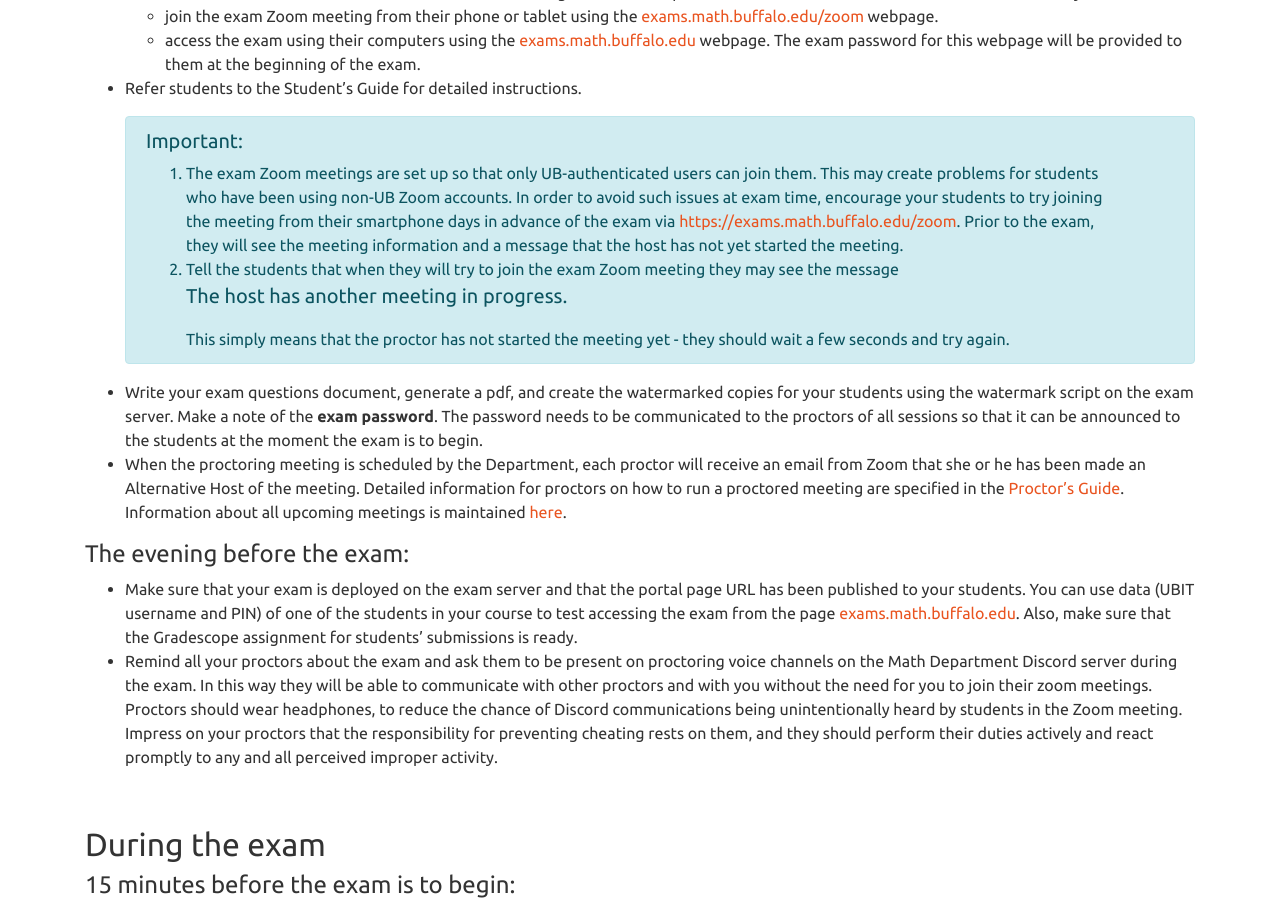
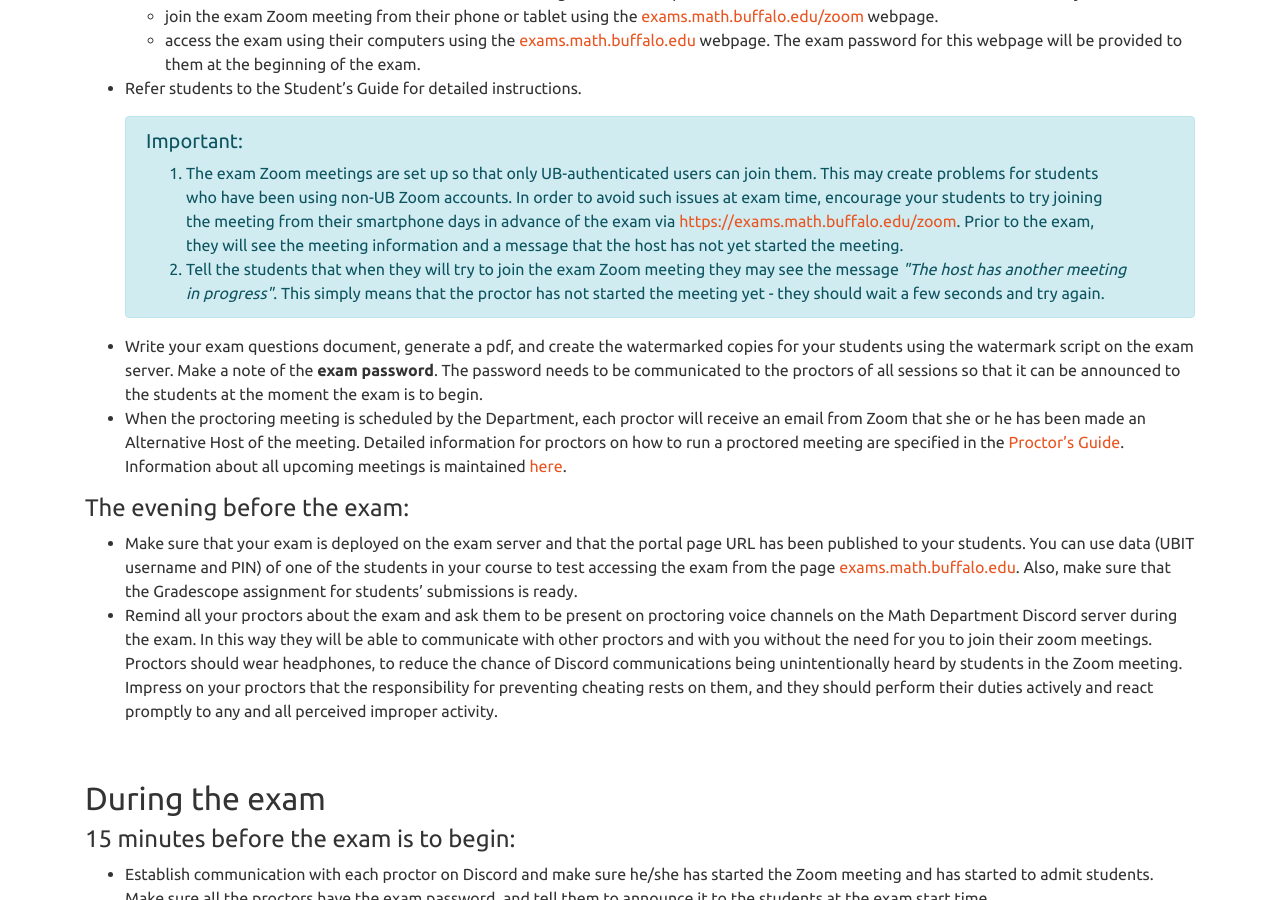
Before and after one commit to ub-math/exam_guides, a Jekyll site: the page built from docs/instructor.md, in a window 1280 px wide and 900 px high, scrolled down 2817 px. Built offline with Jekyll 4.4.1, drawn with Linux system fonts in a browser that asks for light colours.

Commit message:
Update instructor.md

```diff
--- a/docs/instructor.md
+++ b/docs/instructor.md
@@ -148,10 +148,7 @@ grading are much more limited and less user friendly than what is available with
     the meeting from their smartphone days in advance of the exam via <a href="https://exams.math.buffalo.edu/zoom">https://exams.math.buffalo.edu/zoom</a>.
     Prior to the exam, they will see the meeting information and a message that the host has not yet started the meeting.</li>
 
-    <li>Tell the students that when they will try to join the exam Zoom meeting they may see the message
-      <blockquote class="blockquote">
-        The host has another meeting in progress.
-      </blockquote>
+    <li>Tell the students that when they will try to join the exam Zoom meeting they may see the message <em>"The host has another meeting in progress"</em>.
     This simply means that the proctor has not started the meeting yet - they should wait a few seconds and try again. </li>
     </ol>
     </div>
```
